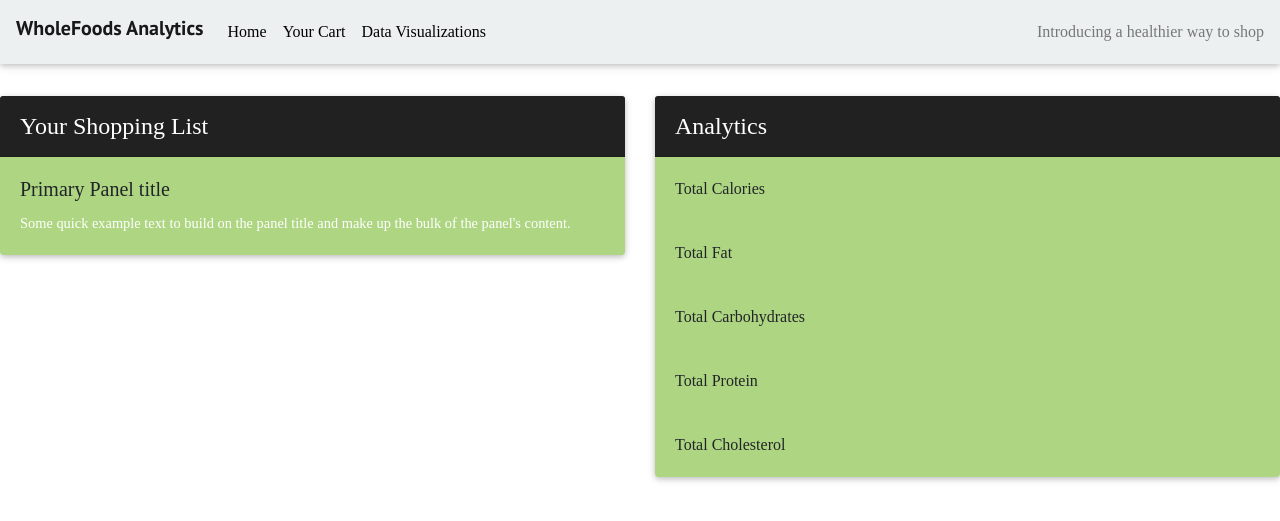
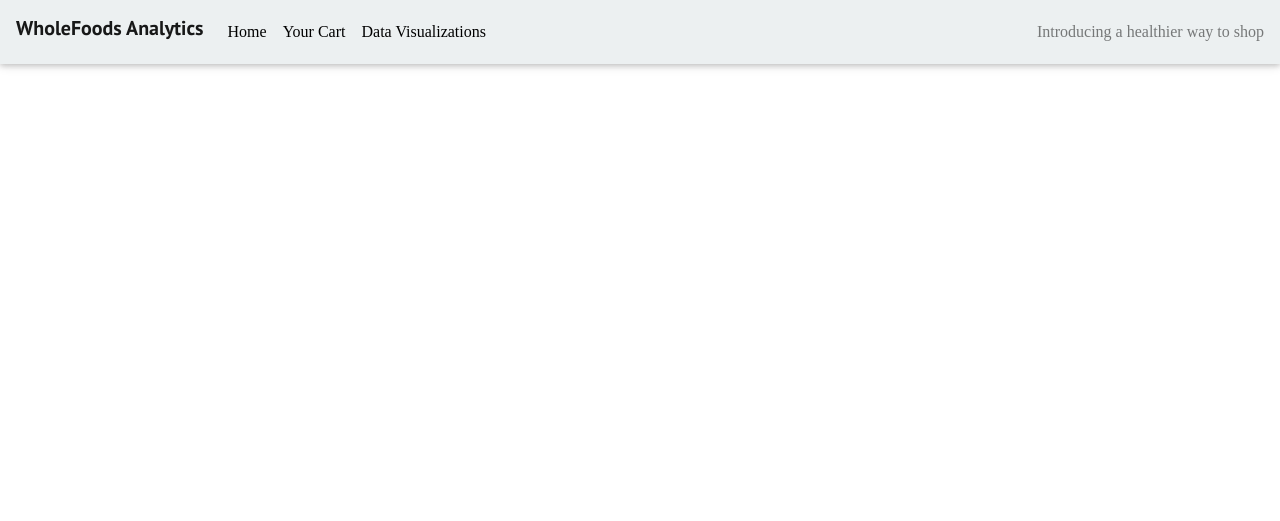
Before and after one commit to Danial-Hussain/Grocery-Analytics, a Flask app: page /cart in a window 1280 px wide. Shown: the top 521 px of the page. Run offline with Flask 2, Linux system fonts and the light colour scheme; some libraries are stand-ins or nearby versions; some web fonts are replaced.

Commit message:
updated shopping list

```diff
--- a/templates/cart.html
+++ b/templates/cart.html
@@ -53,32 +53,23 @@
 
 
 
-      <!-- Shopping List and Analytics -->
-  <div class="row">
+    <!-- Shopping Cart -->
+    {% if cart != [] %}
+      <div class="row" style="margin-top: 30px;">
+        <div class="col-md-4 offset-md-4">
+          <h1 style="margin-bottom: 10px;"><u>Your Cart</u></h1>
+          {% for item in cart %}
+          <div class="d-flex justify-content-center">
+            <ul class="list-group">
+              <li class="list-group-item disabled">{{item}}
+              </li>
+            </ul>
+          </div>
+          {% endfor %}
+        </div>
+      </div>
+    {% endif %}
 
-    <div class="col-md-6">
-        <div class="card text-#9ccc65 #aed581 light-green lighten-2 bg-primary mb-3">
-          <div class="card-header elegant-color-dark #212121"><strong>Your Shopping List</strong></div>
-          <div class="card-body">
-            <h5 class="card-title">Primary Panel title</h5>
-            <p class="card-text text-white">Some quick example text to build on the panel title and make up the bulk of the panel's content.</p>
-          </div>
-        </div>
-    </div>
-
-    <div class="col-md-6">
-        <div class="card text-#9ccc65 #aed581 light-green lighten-2 bg-primary mb-3">
-          <div class="card-header elegant-color-dark #212121"><strong>Analytics</strong></div>
-          <div class="card-body">Total Calories</div>
-          <div class="card-body">Total Fat</div>
-          <div class="card-body">Total Carbohydrates</div>
-          <div class="card-body">Total Protein</div>
-          <div class="card-body">Total Cholesterol</div>
-        </div>
-    </div>
-
-
-  </div>
 
 
 
```
Also changed, not shown: templates/index.html (+1 -20 lines).
